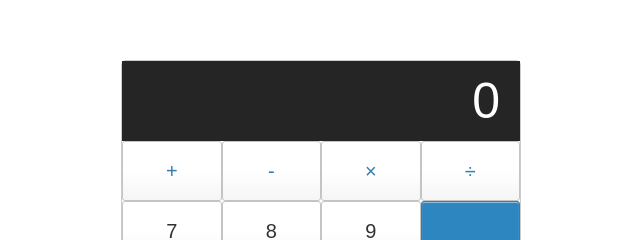
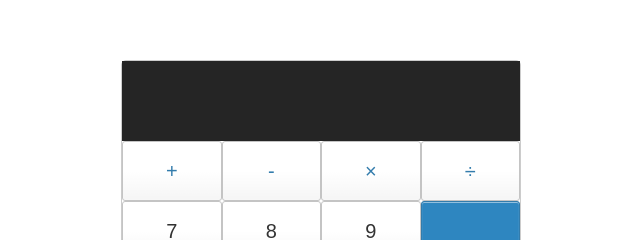
Before and after one commit to B3AST721/Calculator, a plain HTML site: page index.html in a window 1280 px wide. Shown: the part 149-389 px from the top of the page, 319-959 px from the left. Drawn offline with Linux system fonts and the light colour scheme.

Commit message:
updated html

```diff
--- a/index.html
+++ b/index.html
@@ -10,8 +10,7 @@
 <body>
     <div class="calculator">
 
-        <input type="text" id="calculator-screen" value="0" disabled />
-
+        <div id="calculator-screen"></div>
         <div class="calculator-keys">
 
           <button type="button" class="operator" id="plus" value="+">+</button>
```
